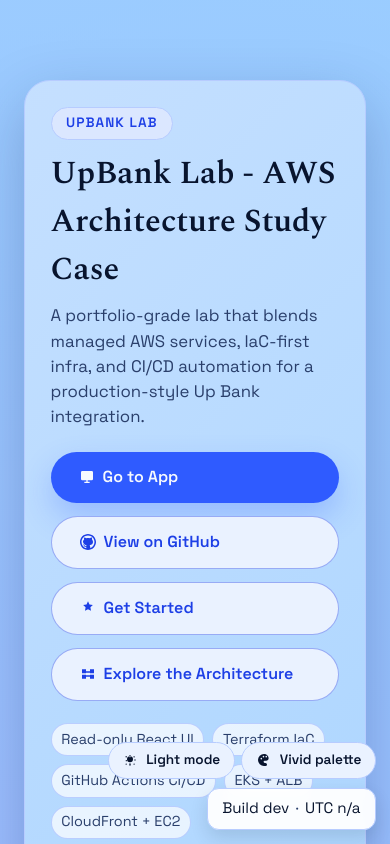
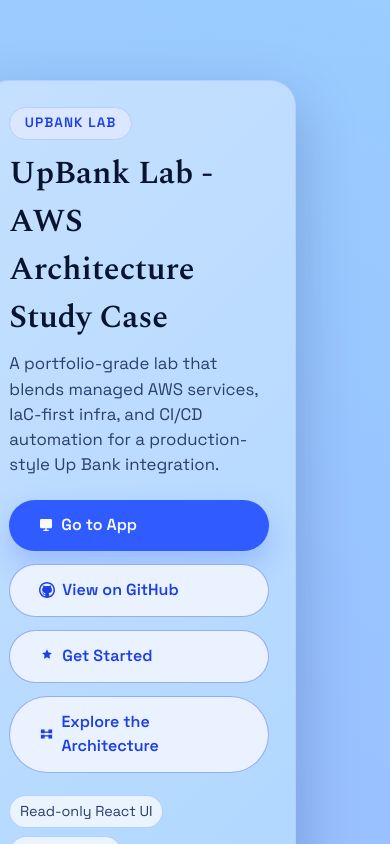
Before and after one commit to alanlima/upbank-aws-lab, a React (Vite) app in the folder app/: page / in a window 390 px wide. Shown: the top 844 px of the page. Built offline with nearby package versions, Linux system fonts and the light colour scheme.

Commit message:
change build view on small devices

```diff
--- a/app/src/App.css
+++ b/app/src/App.css
@@ -630,4 +630,14 @@
   .split {
     grid-template-columns: 1fr;
   }
+
+  .build-stamp {
+    position: static;
+    margin-top: 1.5rem;
+    justify-items: start;
+  }
+
+  .theme-toggle-group {
+    display: none;
+  }
 }
```
